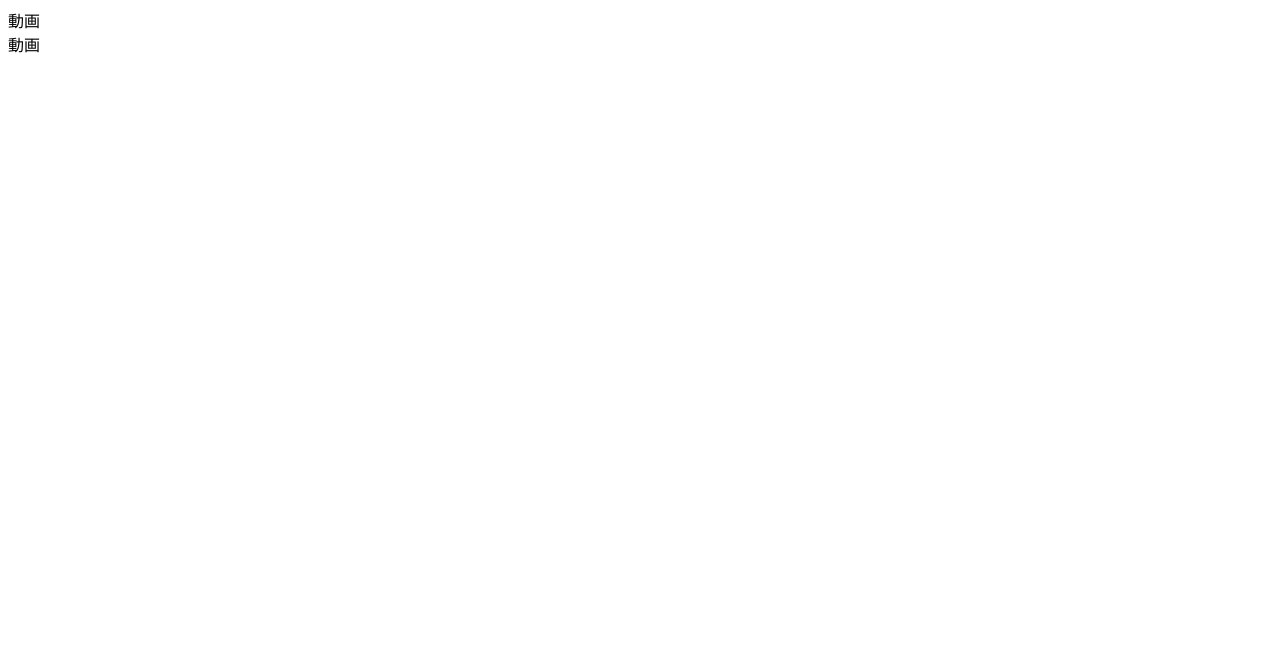
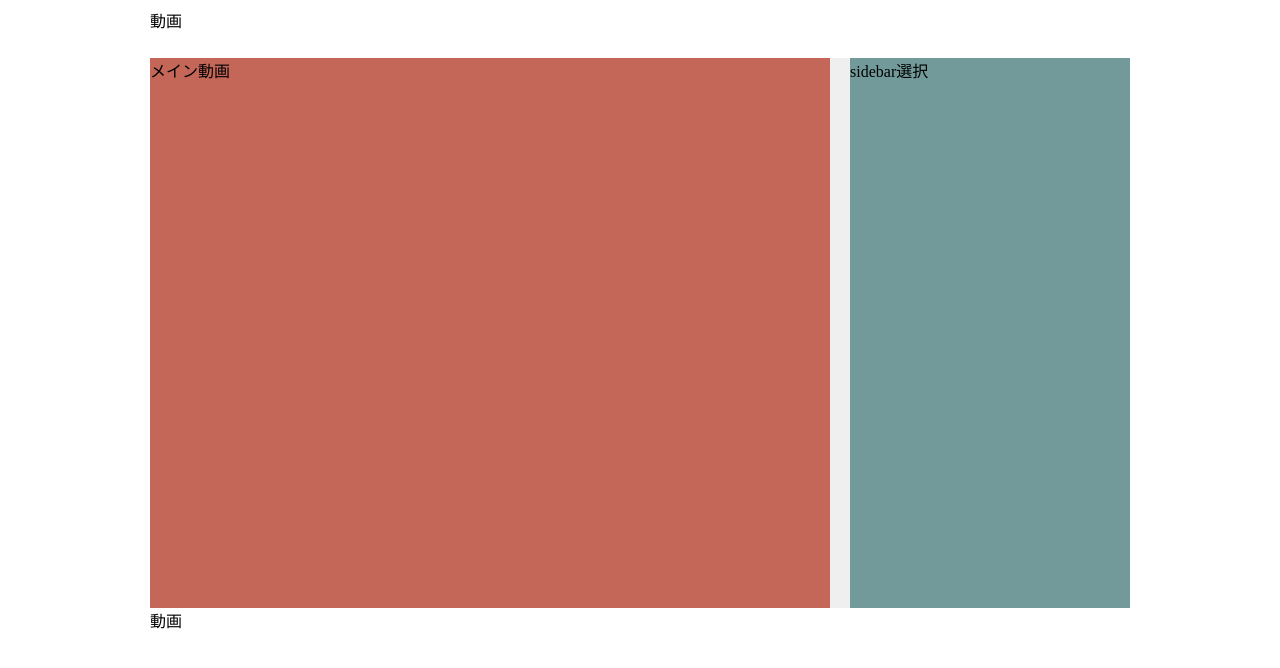
Before and after one commit to himajin315/hazukun, a plain HTML site: page index.html in a window 1280 px wide. Drawn offline with Linux system fonts and the light colour scheme.

Commit message:
各divの配置の整形

```diff
--- a/index.html
+++ b/index.html
@@ -6,9 +6,11 @@
     <link rel="stylesheet" type="text/css" href="style.css">
   </head>
   <body>
-    <div id="top-var">動画</div>
-    <div id="content-r"></div>
-    <div id="content-l"></div>
-    <div id="bottom-var">動画</div>
+    <div class="main">
+      <div id="top-var">動画</div>
+      <div id="content-r">メイン動画</div>
+      <div id="content-l">sidebar選択</div>
+      <div id="bottom-var">動画</div>
+    </div>
   </body>
 </html>
--- a/style.css
+++ b/style.css
@@ -0,0 +1,30 @@
+.main {
+  margin: 0 auto;
+  width: 980px;
+}
+
+#top-var {
+  width: 980px;
+  height: 50px;
+}
+
+#content-r {
+  width: 680px;
+  height: 550px;
+  background-color: #c46759;
+  float: left;
+}
+
+#content-l {
+  width: 280px;
+  height: 550px;
+  background-color: #729a9a;
+  border-left: 20px solid #efefef;
+  float:left;
+}
+
+#bottom-var {
+  width: 980px;
+  height: 50px;
+  float:left;
+}
```
